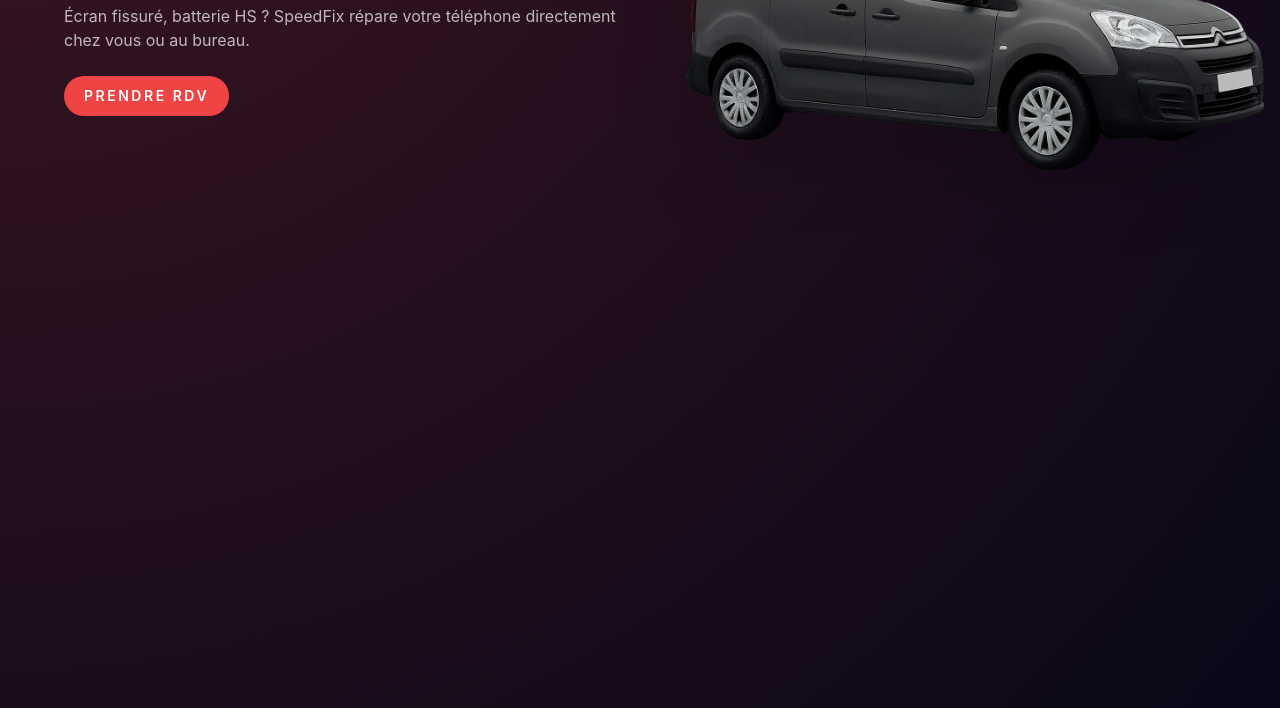
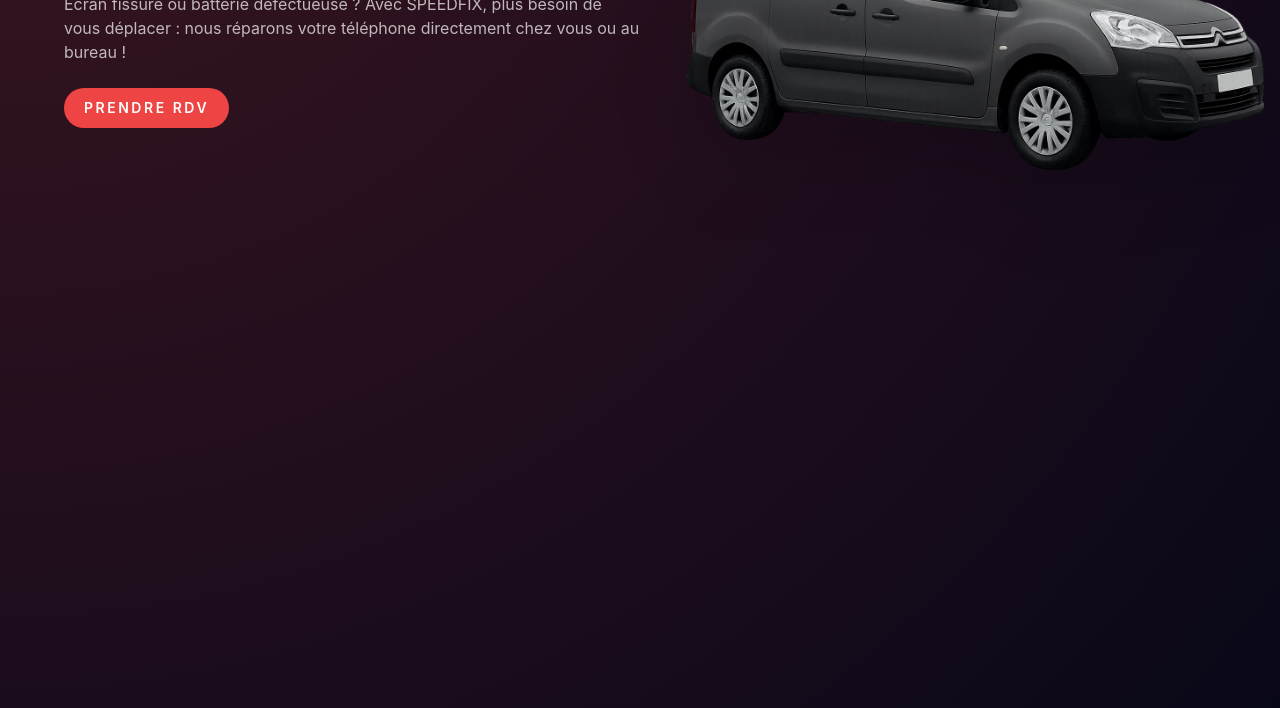
Before and after one commit to Websitedesigner92/FINALSPEEDFIX, a website: page index.html in a window 1280 px wide. Shown: the part 392-1100 px from the top of the page. Drawn offline with Linux system fonts and the light colour scheme.

Commit message:
Update index.html
texte

```diff
--- a/index.html
+++ b/index.html
@@ -94,8 +94,7 @@
                 </h1>
               </div>
               <p class="mt-4 text-sm md:text-base text-white/70 max-w-xl">
-                Écran fissuré, batterie HS ? SpeedFix répare votre téléphone directement chez vous ou au
-                bureau.
+                Écran fissuré ou batterie défectueuse ? Avec SPEEDFIX, plus besoin de vous déplacer : nous réparons votre téléphone directement chez vous ou au bureau !
               </p>
               <div class="flex mt-4 flex-wrap items-center gap-3">
                 <!-- BOUTON RDV AVEC ID POUR L'ANIMATION -->
```
